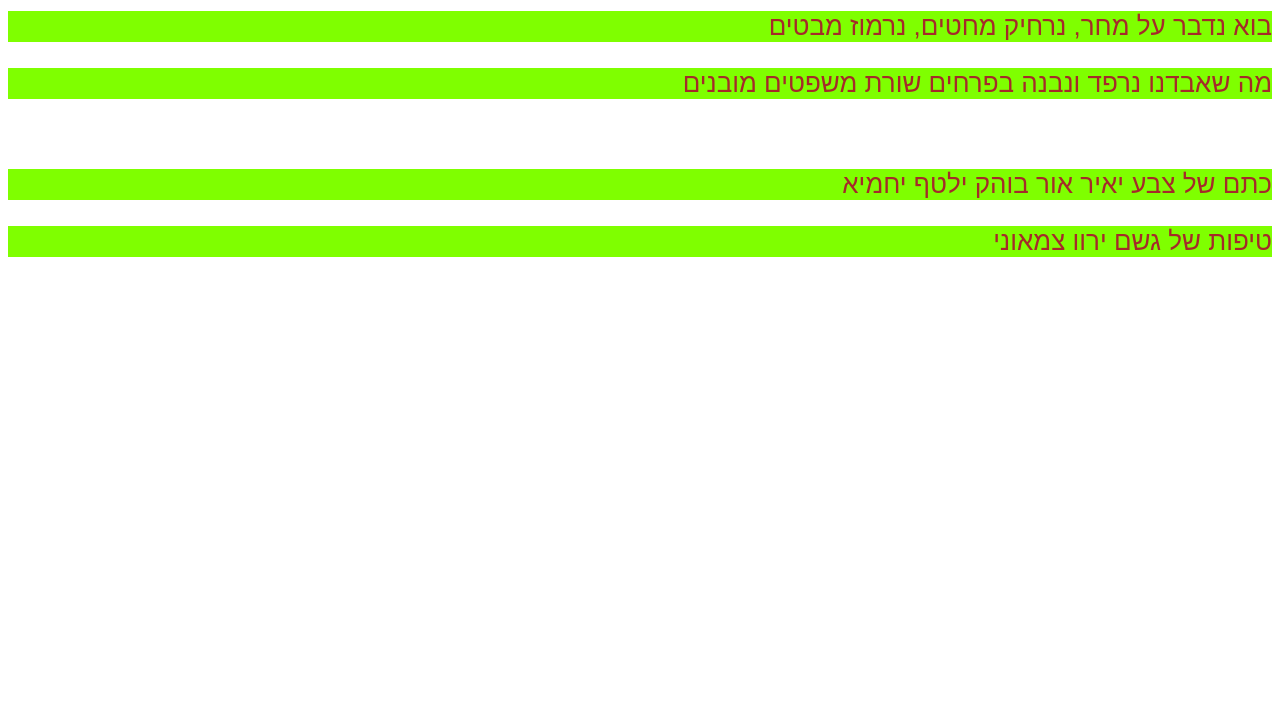
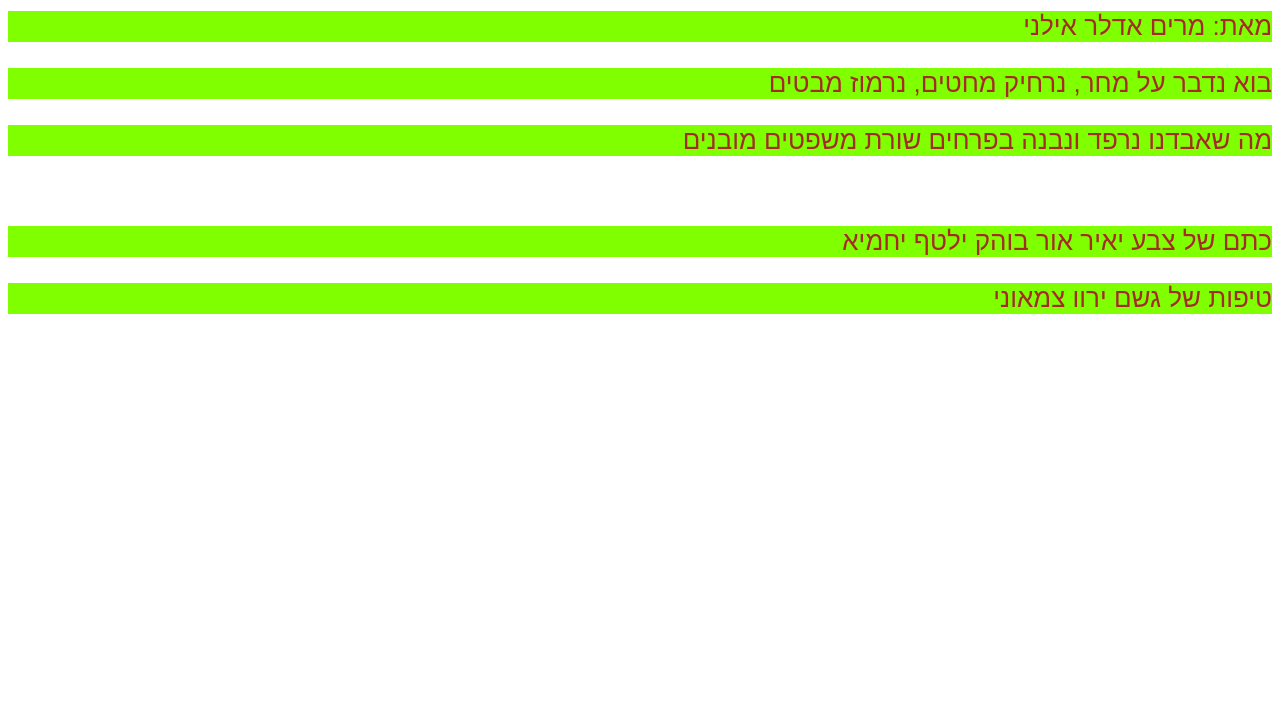
Before and after one commit to anati1/git-test, a plain HTML site: page index.html in a window 1280 px wide. Shown: the part 73-800 px from the top of the page. Drawn offline with Linux system fonts and the light colour scheme.

Commit message:
Added author to song

```diff
--- a/index.html
+++ b/index.html
@@ -7,6 +7,7 @@
 </head>
 <body dir="rtl">
     <h1>בוא</h1>
+    <p>מאת: מרים אדלר אילני</p>
     <p>בוא נדבר על מחר, נרחיק מחטים, נרמוז מבטים</p>
     <p>מה שאבדנו נרפד ונבנה בפרחים שורת משפטים מובנים</p>
     <br />
```
